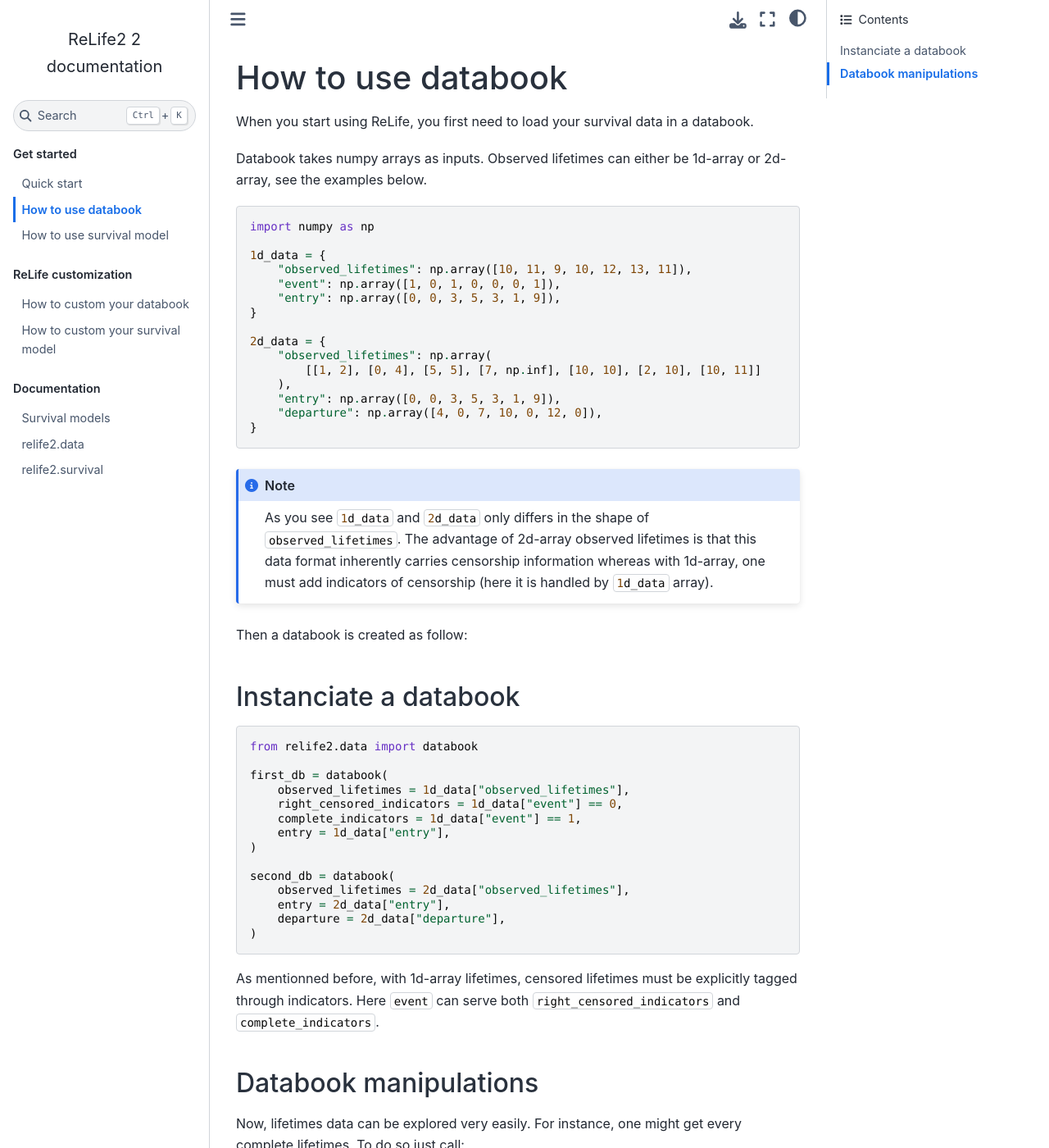
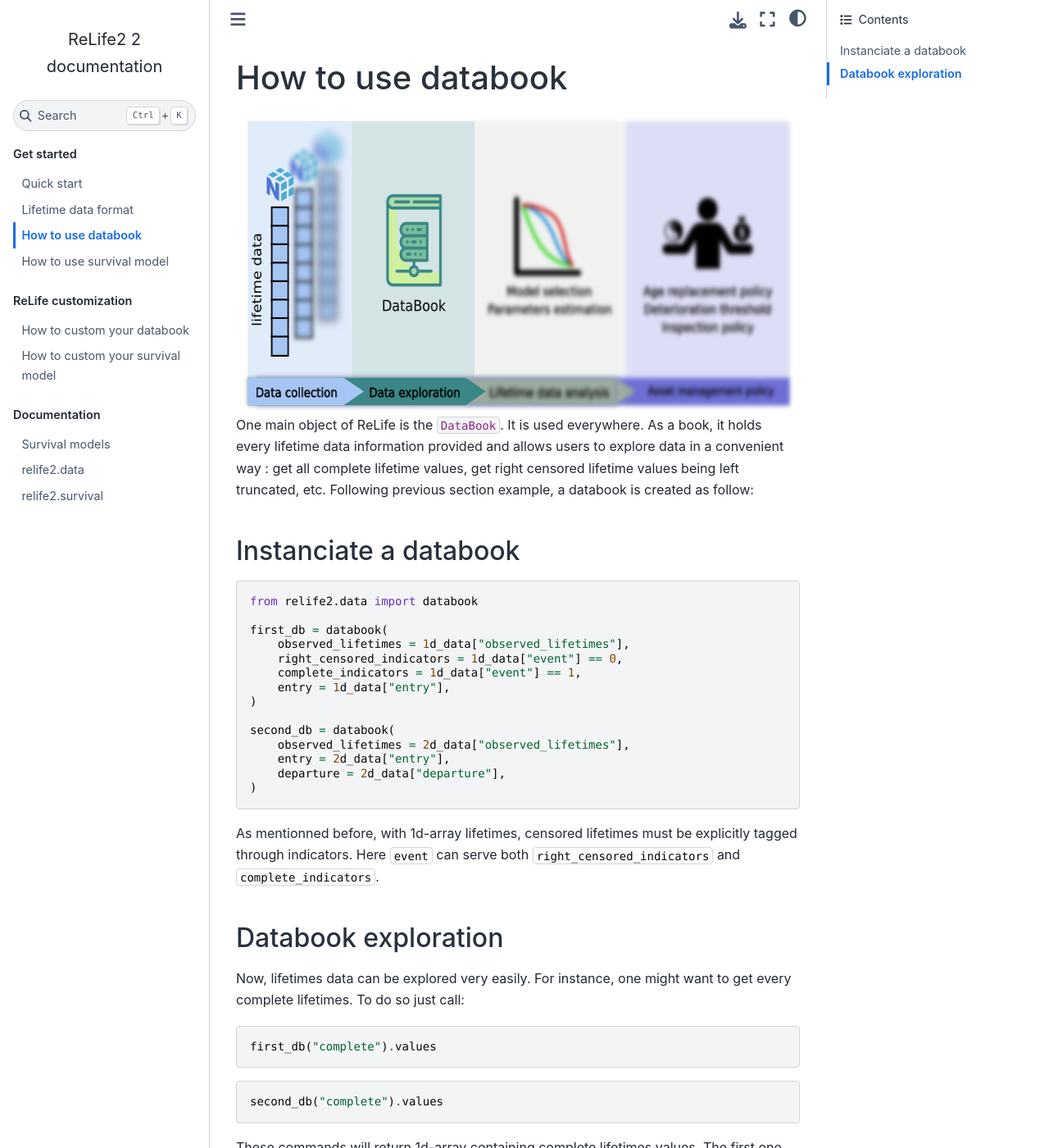
Before and after one commit to rte-france/relife, a Sphinx documentation site: the page built from sphinx_docs/source/get_started/data.rst, in a window 1280 px wide and 1400 px high. Shown: the whole window at 82% size. Built offline with Sphinx 7.4.7 and the Sphinx Book theme 1.1.4, drawn with Linux system fonts in a browser that asks for light colours; some of the changed text lies outside the part shown.

Commit message:
Add docs

```diff
--- a/sphinx_docs/source/customization_guides/data.rst
+++ b/sphinx_docs/source/customization_guides/data.rst
@@ -3,6 +3,10 @@
 
 .. role:: python(code)
    :language: python
+
+.. image:: ../img/databook.png
+    :scale: 110 %
+    :align: center
 
 The databook function instanciates a :python:`DataBook` object. This functions take
 several arguments (see :doc:`../detailed_doc/data`) but it also allows extra
--- a/sphinx_docs/source/customization_guides/survival.rst
+++ b/sphinx_docs/source/customization_guides/survival.rst
@@ -11,6 +11,9 @@
 
 A more global view of this structure is given in the following graph.
 
+.. image:: ../img/relife2_survival.png
+    :scale: 110 %
+    :align: center
 
 Knowing that, one might think that it would be possible to define its own model by customizing
 one or all objects composing a model. That's true as long as one respects every object interfaces !
--- a/sphinx_docs/source/get_started/data.rst
+++ b/sphinx_docs/source/get_started/data.rst
@@ -4,39 +4,16 @@
 .. role:: python(code)
    :language: python
 
-When you start using ReLife, you first need to load your survival data in a databook.
 
-Databook takes numpy arrays as inputs. Observed lifetimes can either be 1d-array or
-2d-array, see the examples below.
-
-.. code-block:: python
-
-    import numpy as np
-
-    1d_data = {
-        "observed_lifetimes": np.array([10, 11, 9, 10, 12, 13, 11]),
-        "event": np.array([1, 0, 1, 0, 0, 0, 1]),
-        "entry": np.array([0, 0, 3, 5, 3, 1, 9]),
-    }
-
-    2d_data = {
-        "observed_lifetimes": np.array(
-            [[1, 2], [0, 4], [5, 5], [7, np.inf], [10, 10], [2, 10], [10, 11]]
-        ),
-        "entry": np.array([0, 0, 3, 5, 3, 1, 9]),
-        "departure": np.array([4, 0, 7, 10, 0, 12, 0]),
-    }
+.. image:: ../img/main_process_1.png
+    :scale: 100 %
+    :align: center
 
 
-.. note::
-    As you see :python:`1d_data` and :python:`2d_data` only differs in the shape of
-    :python:`observed_lifetimes`. The advantage of 2d-array observed lifetimes is that this
-    data format inherently carries censorship information whereas with 1d-array, one must
-    add indicators of censorship (here it is handled by :python:`1d_data` array).
-
-
-Then a databook is created as follow:
-
+One main object of ReLife is the ``DataBook``. It is used everywhere. As a book, it holds
+every lifetime data information provided and allows users to explore data in a convenient
+way : get all complete lifetime values, get right censored lifetime values being left truncated, etc.
+Following previous section example, a databook is created as follow:
 
 Instanciate a databook
 ----------------------
@@ -62,11 +39,10 @@
 tagged through indicators. Here :python:`event` can serve both :python:`right_censored_indicators`
 and :python:`complete_indicators`.
 
+Databook exploration
+--------------------
 
-Databook manipulations
-----------------------
-
-Now, lifetimes data can be explored very easily. For instance, one might get every
+Now, lifetimes data can be explored very easily. For instance, one might want to get every
 complete lifetimes. To do so just call:
 
 .. code-block:: python
```
Also changed, not shown: other parts of sphinx_docs/source/get_started/data.rst (+1 -1 lines), sphinx_docs/source/get_started/data_collect.rst (added, +44 -0 lines), sphinx_docs/source/get_started/quick_start.rst (+30 -2 lines), sphinx_docs/source/get_started/survival.rst (+8 -4 lines), sphinx_docs/source/index.rst (+4 -3 lines), img/data_decoder.png (deleted), img/relife_data.png (deleted), img/relife_modules.png (deleted), sphinx_docs/source/img/databook.png (added), sphinx_docs/source/img/main_process.png (added), sphinx_docs/source/img/main_process_0.png (added), sphinx_docs/source/img/main_process_1.png (added), sphinx_docs/source/img/main_process_2.png (added), sphinx_docs/source/img/relife2_survival.png (added).
